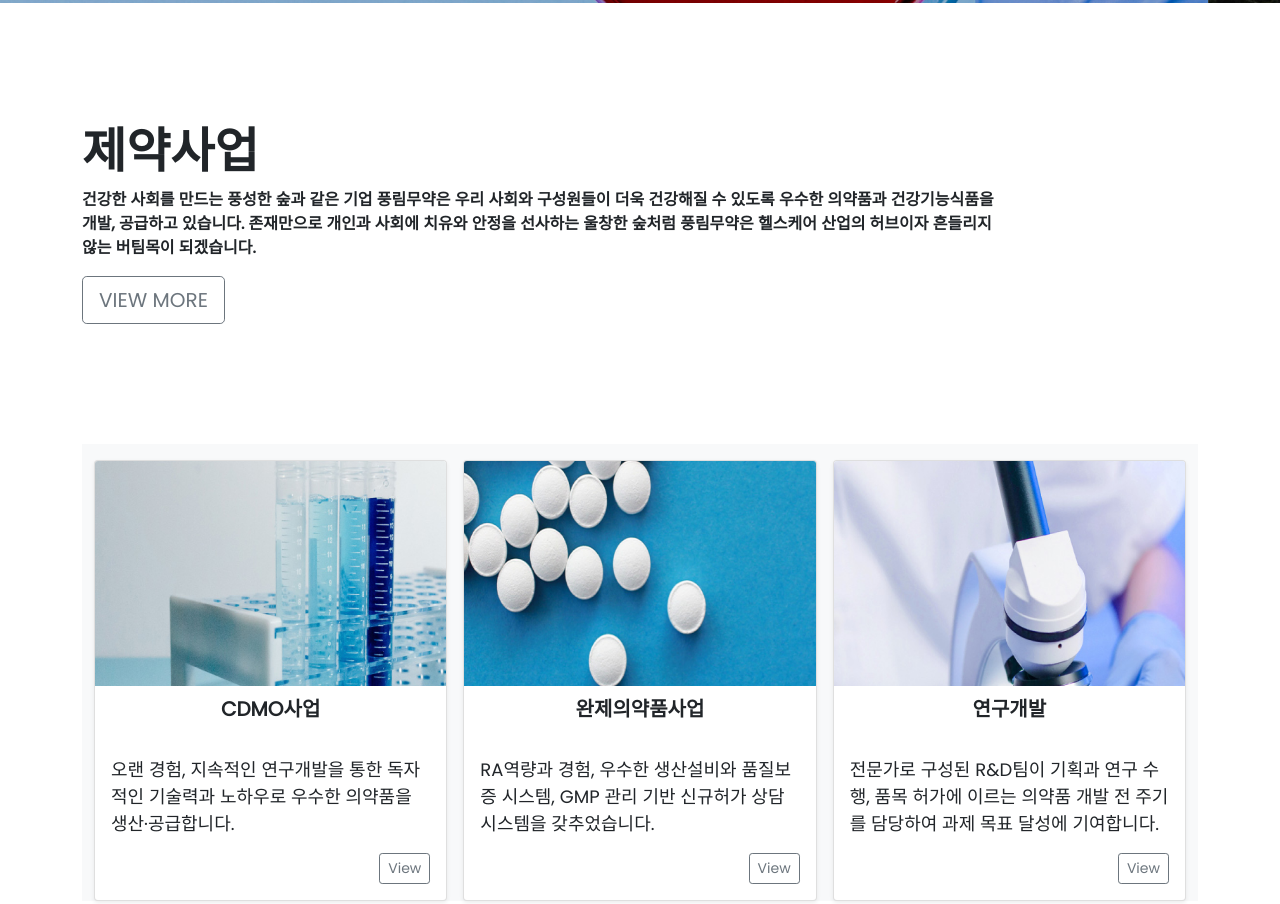
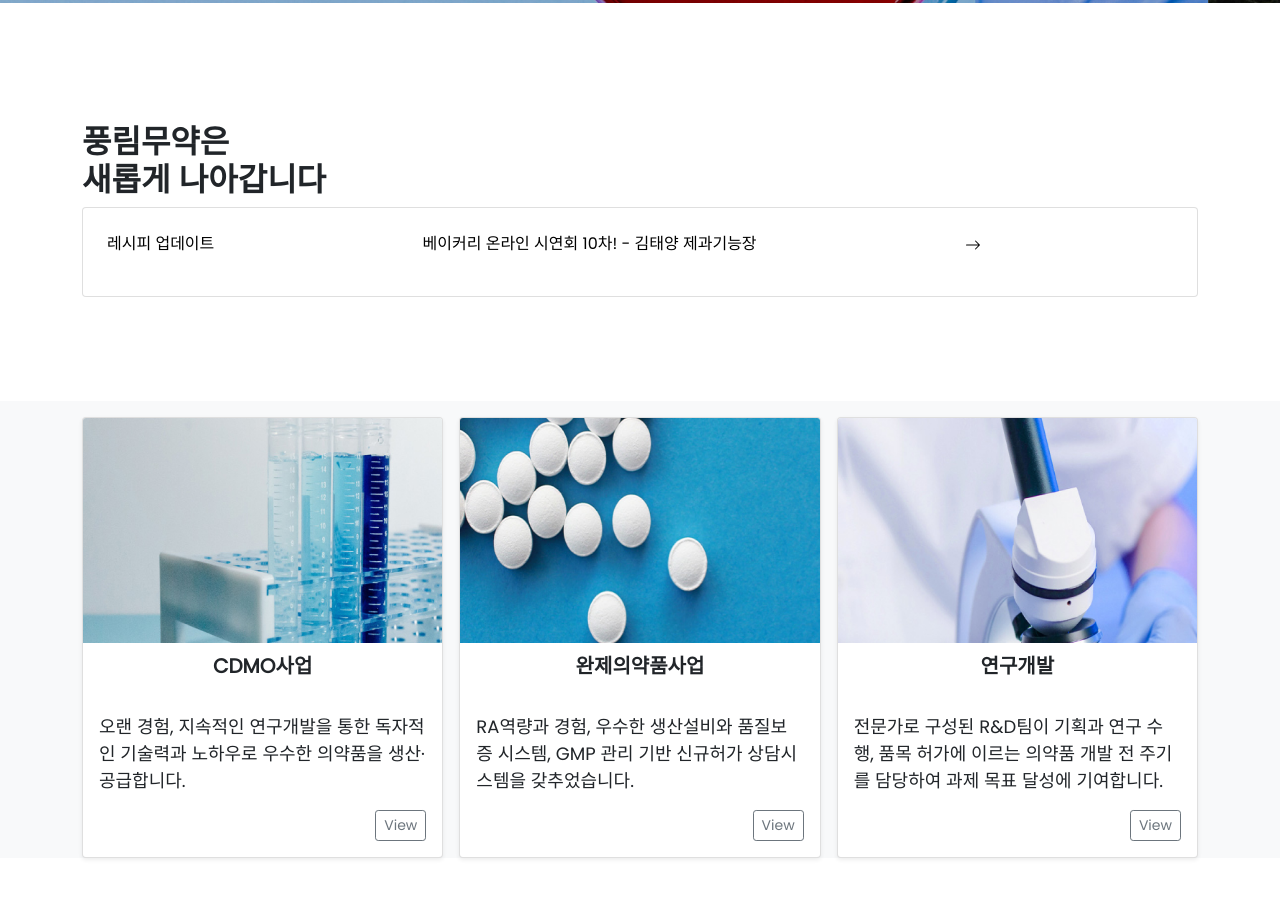
Before and after one commit to xxmmzzxx/2022uiux_site, a plain HTML site: page 05Bootstrap/index.html in a window 1280 px wide. Shown: the part 534-1438 px from the top of the page. Drawn offline with nearby package versions, Linux system fonts and the light colour scheme.

Commit message:
20220401

```diff
--- /dev/null
+++ b/05Bootstrap/css/reset.css
@@ -0,0 +1,6 @@
+@charset "utf-8";
+html,body{height: 100px;}
+        *{margin:0px;padding: 0px;box-sizing: border-box;}
+        li{list-style: none;}
+        a:link,a:visited{color: black;text-decoration:none;}
+        .clearfix:after{content: "";display: block;clear:both;}
--- a/05Bootstrap/index.html
+++ b/05Bootstrap/index.html
@@ -7,7 +7,9 @@
         <title>Document</title>
         <link rel="stylesheet" href="css/bootstrap.min.css">
         <link rel="stylesheet" href="css/style.css">
+        <link rel="stylesheet" href="css/reset.css">
         <link rel="preconnect" href="https://fonts.googleapis.com">
+        <link rel="stylesheet" href="https://unpkg.com/swiper/swiper-bundle.min.css"/>
 
         <link
             rel="preconnect"
@@ -70,11 +72,7 @@
                             </a>
                         </div>
                         <div class="global-open">
-                            <a
-                                href="#"
-                                class="text-dark fw-bold"
-                                global-open__btn="global-open__btn"
-                               >
+                            <a href="#" class="text-dark fw-bold" global-open__btn="global-open__btn">
                                 <svg
                                     xmlns="http://www.w3.org/2000/svg"
                                     width="18"
@@ -208,17 +206,23 @@
 
         <!-- START THE FEATURETTES -->
 
-                <main class="main-section main-notice">
+        <div class="main-section main-notice">
             <div class="wrap">
-                        <h2 class="display-5 fw-bold">제약사업</h2>
-                        <p class="fw-bold">건강한 사회를 만드는 풍성한 숲과 같은 기업 풍림무약은 우리 사회와 구성원들이 더욱 건강해질 수 있도록 우수한 의약품과 건강기능식품을<br>
-                            개발, 공급하고 있습니다. 존재만으로 개인과 사회에 치유와 안정을 선사하는 울창한 숲처럼 풍림무약은 헬스케어 산업의 허브이자 흔들리지
-                            <br>않는 버팀목이 되겠습니다.</p>
-                        <p>
-                            <a class="btn btn-default btn-lg btn-outline-secondary" href="#" role="button">VIEW MORE</a>
-                        </p>
+                <h2 class="main-section__title fw-bold">
+                    풍림무약은<br>새롭게 나아갑니다
+                </h2>
+                    <div class="card bg-outline-5">
+                       <ul class="card-body d-flex d-flex bd-highlight">
+                           <li class="flex-fill p-2"><a href="#">레시피 업데이트 </a></li>
+                           <li class="flex-fill p-2"><a href="#">베이커리 온라인 시연회 10차! - 김태양 제과기능장</a></li>
+                           <li class="flex-fill p-2"><a href="#"><svg xmlns="http://www.w3.org/2000/svg" width="16" height="16" fill="currentColor" class="bi bi-arrow-right" viewBox="0 0 16 16">
+                            <path fill-rule="evenodd" d="M1 8a.5.5 0 0 1 .5-.5h11.793l-3.147-3.146a.5.5 0 0 1 .708-.708l4 4a.5.5 0 0 1 0 .708l-4 4a.5.5 0 0 1-.708-.708L13.293 8.5H1.5A.5.5 0 0 1 1 8z"/>
+                          </svg></a></li>
+                       </ul>
                         </div>
-                </main>
+                    </div>
+        </div>
+    </div >
     <div class="album bg-light">
         <div class="container">
 
@@ -304,17 +308,23 @@
         </div>
     </div>
 
-                    <aside class="border border-secondary bg-gradient rounded-3 p-5 p-sm-5 mt-5 m-5">
-                        <div class="d-flex align-items-center justify-content-between flex-column flex-xl-row text-center text-xl-start">
+    <aside
+        class="border border-secondary bg-gradient rounded-3 p-5 p-sm-5 mt-5 m-5">
+        <div
+            class="d-flex align-items-center justify-content-between flex-column flex-xl-row text-center text-xl-start">
             <div class="mb-4 mb-xl-0">
-                                <div class="fs-3 fw-bold text-dark">풍림무약의
-                                    어떤 제품을 찾으시나요?
+                <div class="fs-3 fw-bold text-dark">풍림무약의 어떤 제품을 찾으시나요?
                 </div>
                 <div class="text-danger">추천검색어 #SNOWTEX #PHARMACOAT #CYCLODEXTRIN #COMPUTAR #엔지마띠꼬</div>
             </div>
             <div class="ms-xl-4">
                 <div class="input-group mb-2">
-                                    <input class="form-control" type="text" placeholder="검색" aria-label="검색" aria-describedby="button-newsletter" />
+                    <input
+                        class="form-control"
+                        type="text"
+                        placeholder="검색"
+                        aria-label="검색"
+                        aria-describedby="button-newsletter"/>
                     <button class="btn btn-outline-light-lg" id="button-newsletter" type="button"></button>
                 </div>
             </div>
@@ -324,7 +334,8 @@
 <!-- footer -->
 <footer class="bg-dark py-5 mt-auto">
     <div class="container px-6">
-                            <div class="row align-items-center justify-content-between flex-column flex-sm-row">
+        <div
+            class="row align-items-center justify-content-between flex-column flex-sm-row">
             <div class="col-auto">
                 <div class="display-6 fw-bold p-3 p-sm-4 text-white">기업과 세상을 연결하는<br>
                     풍림무약입니다</div>
@@ -349,6 +360,7 @@
 </footer>
 
 <script src="js/jquery-3.1.1.min.js"></script>
+<script src="https://unpkg.com/swiper/swiper-bundle.min.js"></script>
 <script src="js/bootstrap.bundle.min.js"></script>
 </body>
 </html>
```
Lines whose indentation alone changed are shown as unchanged.
